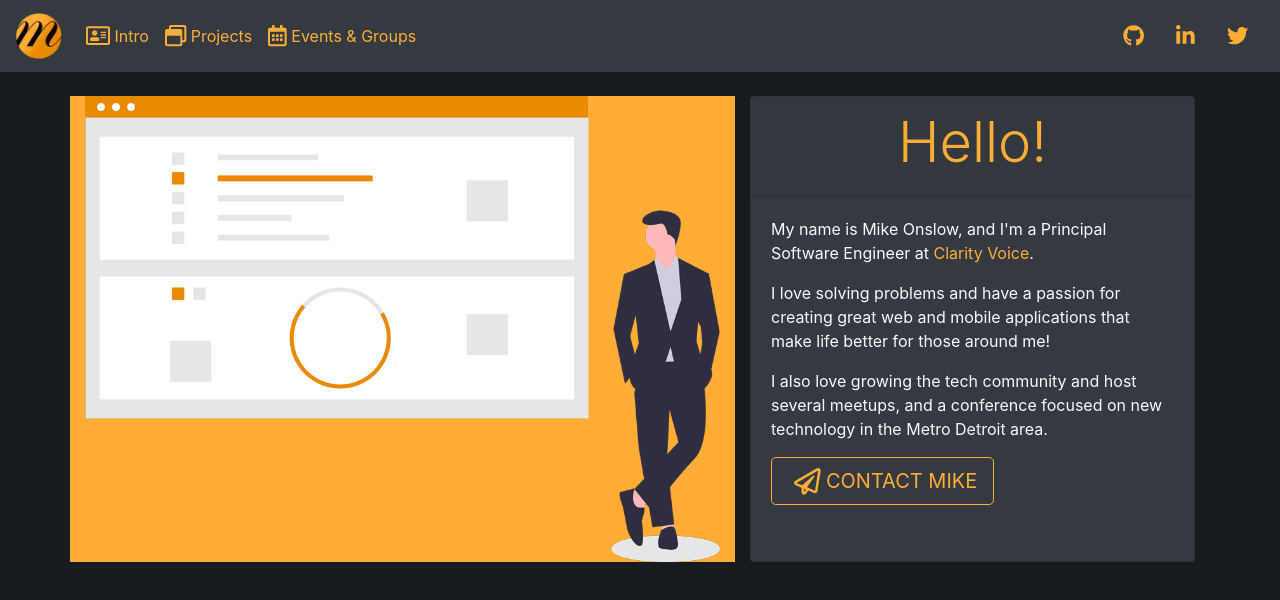
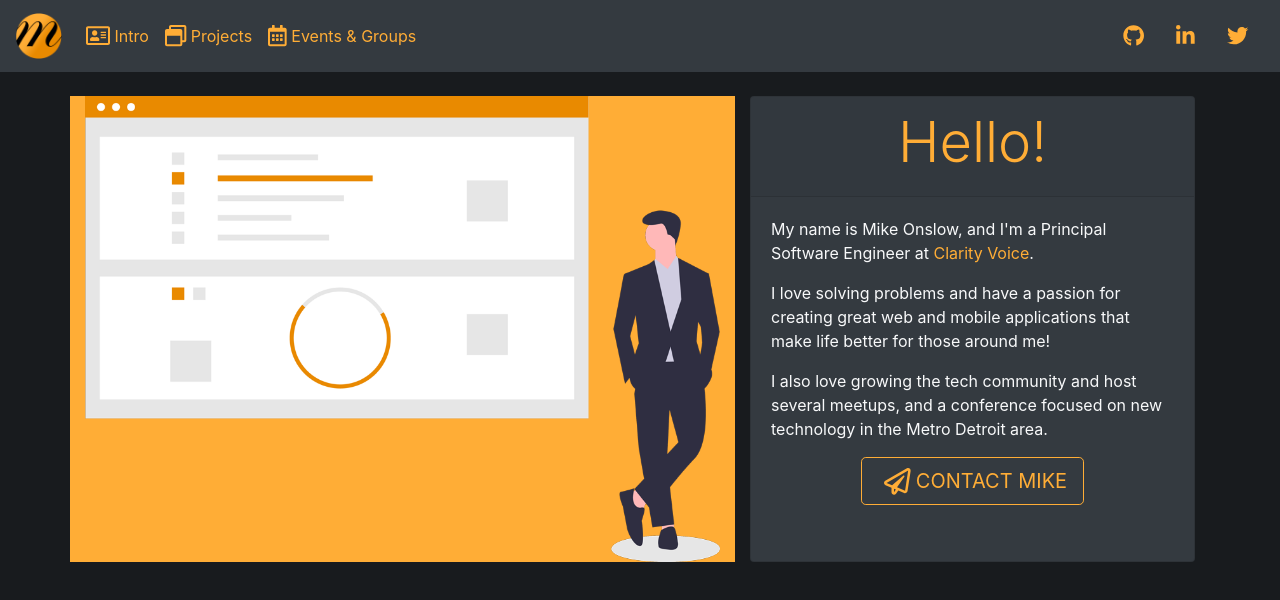
Before and after one commit to mikeonslow/mikeonslow.dev, a React (Create React App) app: page / in a window 1280 px wide. Shown: the top 600 px of the page. Built offline with nearby package versions, Linux system fonts and the light colour scheme.

Commit message:
Center btn

```diff
--- a/src/Pages/Home.js
+++ b/src/Pages/Home.js
@@ -51,7 +51,7 @@ const Home = props => {
                 and a conference focused on new technology in the Metro Detroit
                 area.
               </CardText>
-              <CardText className="text-light">
+              <CardText className="text-light text-center">
                 <Button
                   color="primary"
                   outline
```
